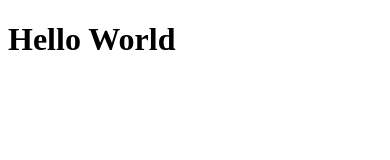
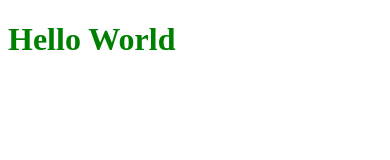
Before and after one commit to Pranad/helloworld, a plain HTML site: page index.html in a window 390 px wide. Drawn offline with Linux system fonts and the light colour scheme.

Commit message:
Update index.html

```diff
--- a/index.html
+++ b/index.html
@@ -1,6 +1,16 @@
 <!DOCTYPE html>
 <html lang="en">
 <head>
+<style>
+    h1{
+        color:red;
+    }
+    @media only screen and (max-width: 900px){
+        h1{
+            color:green;
+        }
+    }
+</style>
     <meta charset="UTF-8">
     <meta name="viewport" content="width=device-width, initial-scale=1.0">
     <meta http-equiv="X-UA-Compatible" content="ie=edge">
```
